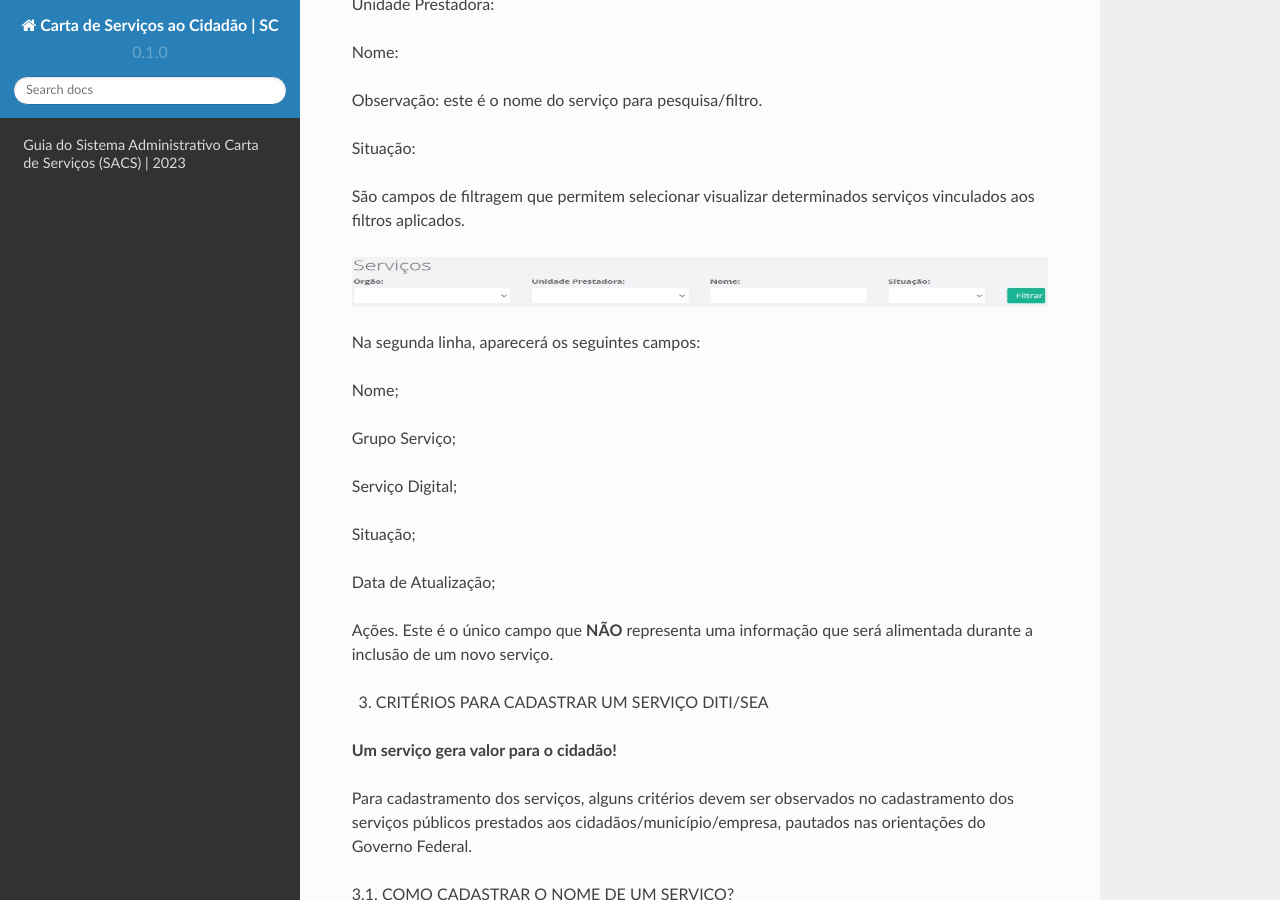
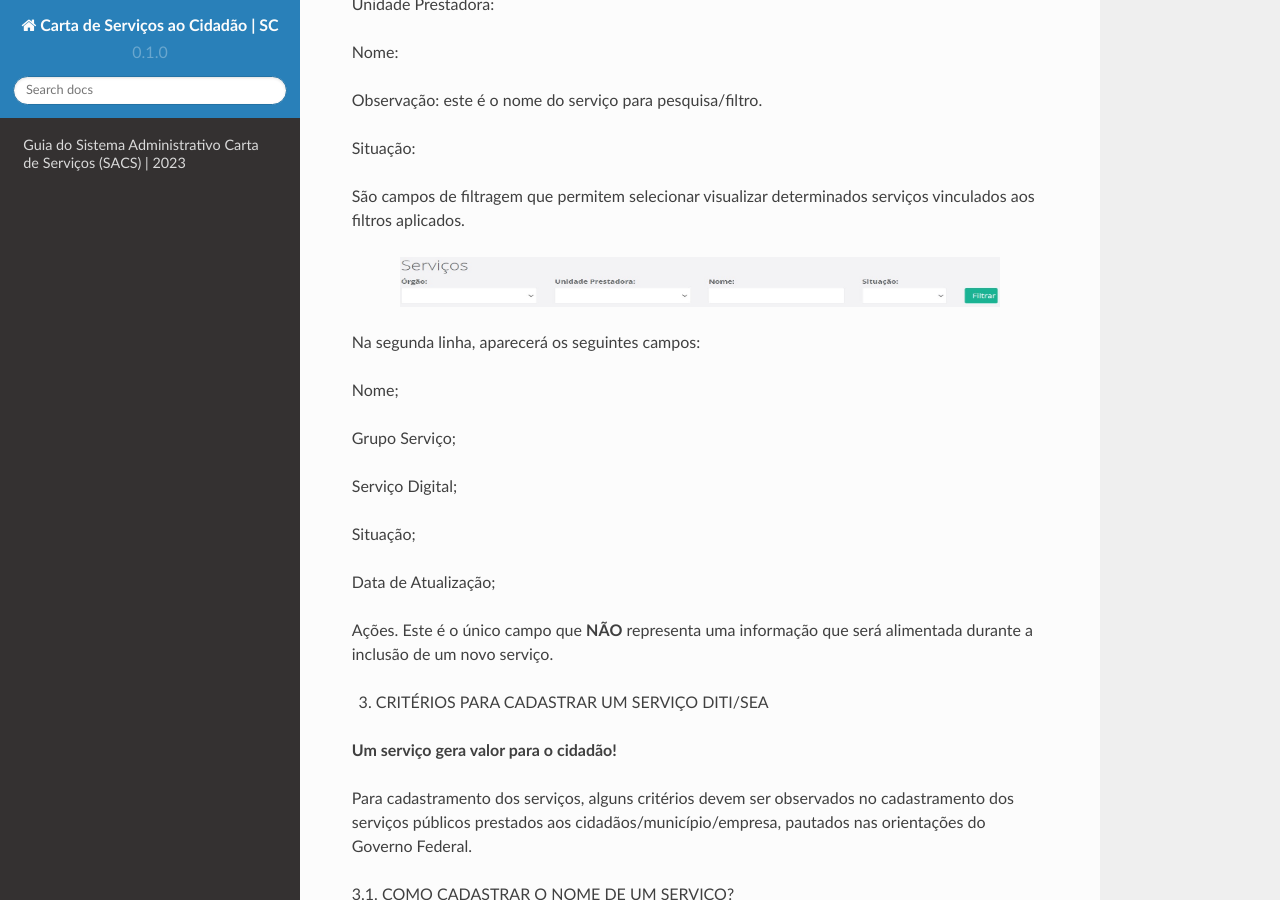
Before and after one commit to brunoaltieri/cartadeservicos, a Sphinx documentation site: the page built from docs/source/index.rst, in a window 1280 px wide and 900 px high, scrolled down 3658 px. Built offline with Sphinx 7.4.7 and the Read the Docs theme 2.0.0, drawn with Linux system fonts in a browser that asks for light colours.

Commit message:
Update index.rst

```diff
--- a/docs/source/index.rst
+++ b/docs/source/index.rst
@@ -110,7 +110,7 @@ São campos de filtragem que permitem selecionar visualizar determinados serviç
 
 .. image:: images/camposdefiltro.jpg
    :height: 50px
-   :width: 1200 px
+   :width: 600 px
    :scale: 100%
    :alt: tela mostrando os campos de filtro para os serviços
    :align: center
```
